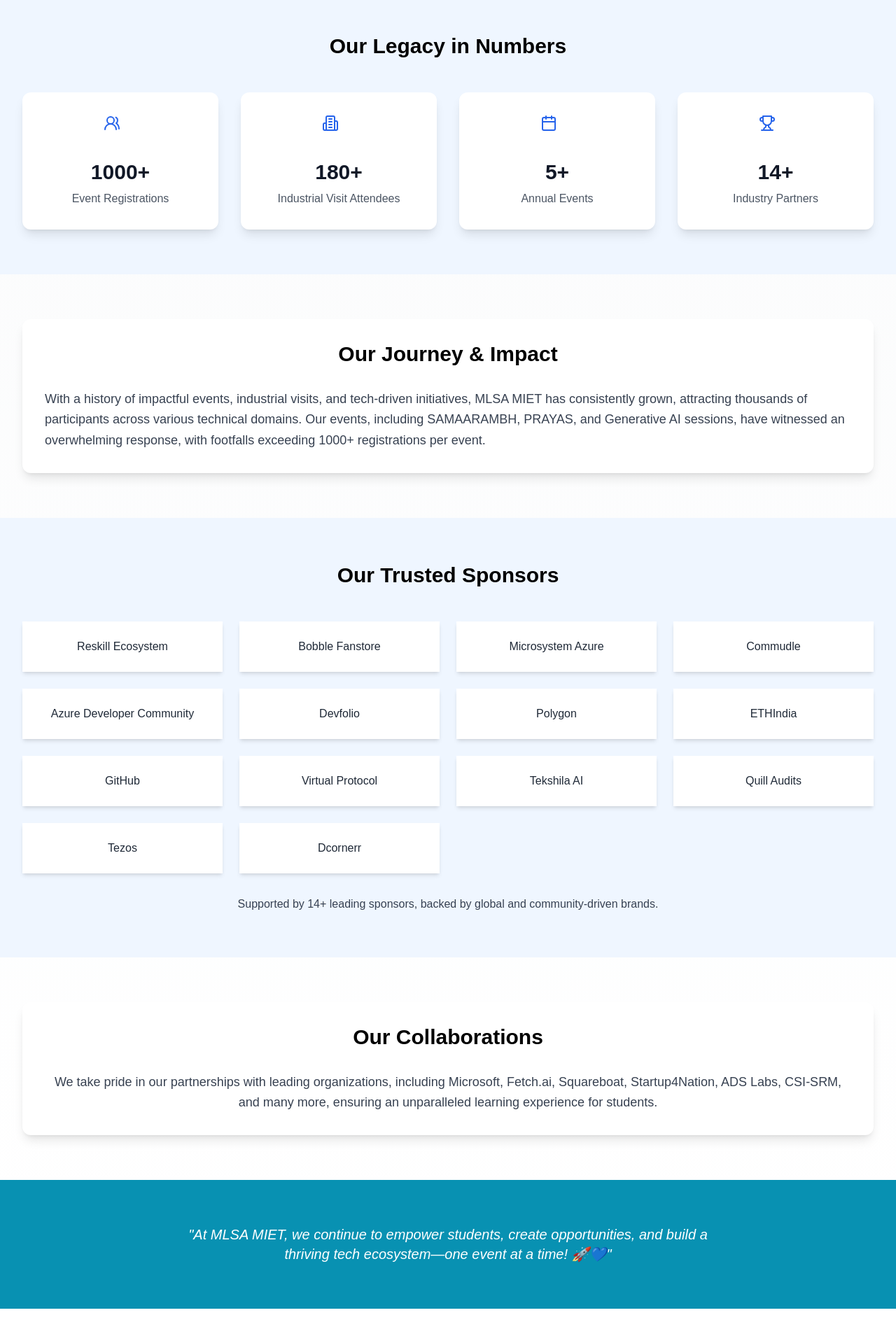
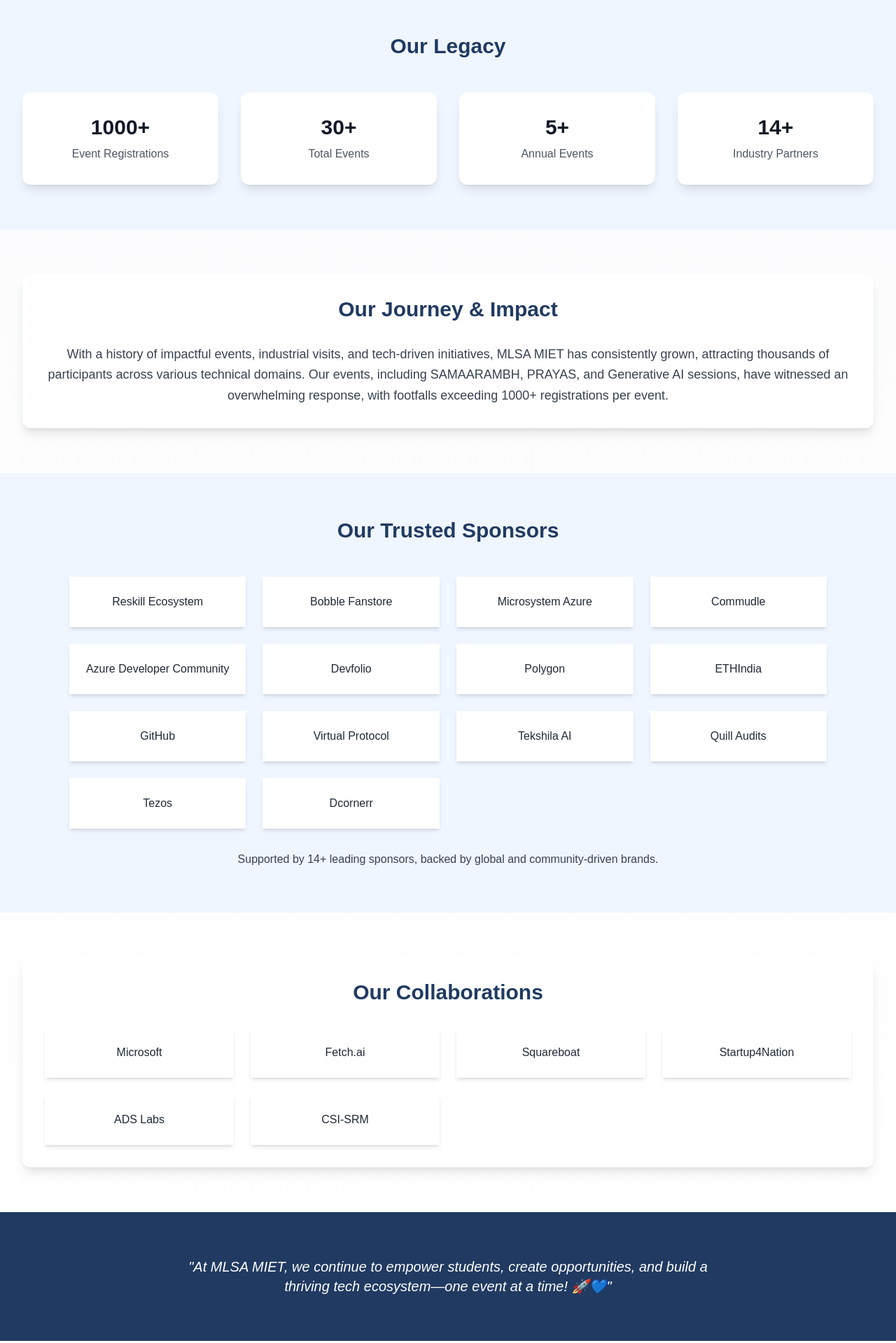
Before and after one commit to StrugglerSuryansh/mlsamiet2.0, a Next.js app: page /knowmore in a window 1280 px wide. Shown: the part 720-2639 px from the top of the page at 70% size. Built offline with nearby package versions, Linux system fonts and the light colour scheme; grey boxes are pictures that could not be loaded.

Commit message:
knowmore fixed

```diff
--- a/src/app/knowmore/page.tsx
+++ b/src/app/knowmore/page.tsx
@@ -56,10 +56,10 @@
   ];
 
   const stats = [
-    { icon: <Users2 />, value: "1000+", label: "Event Registrations" },
-    { icon: <Building2 />, value: "180+", label: "Industrial Visit Attendees" },
-    { icon: <Calendar />, value: "5+", label: "Annual Events" },
-    { icon: <Trophy />, value: "14+", label: "Industry Partners" },
+    { value: "1000+", label: "Event Registrations" },
+    { value: "30+", label: "Total Events" },
+    { value: "5+", label: "Annual Events" },
+    { value: "14+", label: "Industry Partners" },
   ];
 
   const sponsors = [
@@ -79,6 +79,16 @@
     "Dcornerr",
   ];
 
+
+  const partners = [
+    "Microsoft",
+    "Fetch.ai",
+    "Squareboat",
+    "Startup4Nation",
+    "ADS Labs",
+    "CSI-SRM"
+  ];
+
   return (
     <div className="min-h-screen bg-gradient-to-b from-gray-50 to-white">
       {/* Hero Section with About Us */}
@@ -87,14 +97,14 @@
           <TextAnimate
             animation="blurInUp"
             by="character"
-            className="text-4xl md:text-5xl font-bold text-center text-cyan-400 mb-16"
+            className="text-4xl md:text-5xl font-bold text-center text-[#203A61] mb-16"
           >
-            Know More About MLSA MIET
+            UNCOVER OUR JOURNEY
           </TextAnimate>
 
           <div className="grid grid-cols-1 md:grid-cols-2 gap-12 items-center">
             <div className="space-y-6">
-              <p className="text-2xl text-gray-700 leading-relaxed">
+              <p className="text-2xl text-gray-700 leading-relaxed text-justify">
                 MLSA MIET is a vibrant community dedicated to fostering tech
                 enthusiasm, innovation, and collaboration. Since its inception,
                 the community has actively engaged students in cutting-edge
@@ -113,18 +123,19 @@
       {/* Stats Section */}
       <section className="py-16 px-8 bg-blue-50">
         <div className="max-w-7xl mx-auto">
-          <h2 className="text-3xl font-bold text-center mb-12">
-            Our Legacy in Numbers
+          <h2 className="text-3xl font-bold text-center mb-12 text-[#203A61]">
+            <TextAnimate>
+
+              Our Legacy
+            </TextAnimate>
           </h2>
           <div className="grid grid-cols-1 md:grid-cols-2 lg:grid-cols-4 gap-8">
             {stats.map((stat, index) => (
               <div
                 key={index}
-                className="bg-white p-8 rounded-xl shadow-lg hover:shadow-xl transition-all duration-300 transform hover:-translate-y-1"
+                className="bg-white p-8 rounded-xl shadow-lg hover:shadow-xl transition-all duration-300 transform hover:-translate-y-4"
               >
-                <div className="text-blue-600 w-12 h-12 mx-auto mb-4">
-                  {stat.icon}
-                </div>
+
                 <div className="text-3xl font-bold text-center text-gray-900 mb-2">
                   {stat.value}
                 </div>
@@ -139,10 +150,13 @@
       <section className="py-16 px-8">
         <div className="max-w-7xl mx-auto">
           <div className="bg-white p-8 rounded-xl shadow-lg">
-            <h2 className="text-3xl font-bold mb-8 text-center">
-              Our Journey & Impact
+            <h2 className="text-3xl font-bold mb-8 text-center text-[#203A61]">
+              <TextAnimate>
+                Our Journey & Impact
+
+              </TextAnimate>
             </h2>
-            <p className="text-lg text-gray-700 leading-relaxed">
+            <p className="text-lg text-gray-700 leading-relaxed text-center">
               With a history of impactful events, industrial visits, and
               tech-driven initiatives, MLSA MIET has consistently grown,
               attracting thousands of participants across various technical
@@ -157,14 +171,18 @@
       {/* Sponsors Section */}
       <section className="py-16 px-8 bg-blue-50">
         <div className="max-w-7xl mx-auto">
-          <h2 className="text-3xl font-bold text-center mb-12">
-            Our Trusted Sponsors
+          <h2 className="text-3xl font-bold text-center mb-12 text-[#203A61]">
+            <TextAnimate>
+
+              Our Trusted Sponsors
+            </TextAnimate>
           </h2>
-          <div className="grid grid-cols-2 md:grid-cols-3 lg:grid-cols-4 gap-6">
+          <div className="grid grid-cols-2 md:grid-cols-3 lg:grid-cols-4 gap-6 justify-self-center
+">
             {sponsors.map((sponsor, index) => (
               <div
                 key={index}
-                className="bg-white p-6 rounded-lg shadow-md hover:shadow-xl transition-all duration-300 transform hover:-translate-y-1"
+                className="bg-white  p-6 rounded-lg shadow-md hover:shadow-xl transition-all duration-300 transform hover:-translate-y-1"
               >
                 <p className="text-center text-gray-800 font-medium">
                   {sponsor}
@@ -179,25 +197,38 @@
         </div>
       </section>
 
+
+
+
       {/* Collaborations Section */}
       <section className="py-16 px-8">
         <div className="max-w-7xl mx-auto">
           <div className="bg-white p-8 rounded-xl shadow-lg">
-            <h2 className="text-3xl font-bold text-center mb-8">
-              Our Collaborations
+            <h2 className="text-3xl font-bold text-center mb-8 text-[#203A61]">
+              <TextAnimate>
+                Our Collaborations
+              </TextAnimate>
             </h2>
-            <p className="text-lg text-gray-700 text-center leading-relaxed">
-              We take pride in our partnerships with leading organizations,
-              including Microsoft, Fetch.ai, Squareboat, Startup4Nation, ADS
-              Labs, CSI-SRM, and many more, ensuring an unparalleled learning
-              experience for students.
-            </p>
+            <div className="grid grid-cols-2 md:grid-cols-3 lg:grid-cols-4 gap-6  self-center
+">
+              {partners.map((partners, index) => (
+                <div
+                  key={index}
+                  className="bg-white  p-6 rounded-lg shadow-md hover:shadow-xl transition-all duration-300 transform hover:-translate-y-1"
+                >
+                  <p className="text-center text-gray-800 font-medium">
+                    {partners}
+                  </p>
+                </div>
+              ))}
+            </div>
+
           </div>
         </div>
       </section>
 
       {/* Footer Quote */}
-      <section className="py-16 px-8 bg-cyan-600 text-white">
+      <section className="py-16 px-8 bg-[#203A61] text-white ">
         <div className="max-w-3xl mx-auto text-center">
           <p className="text-xl font-medium italic">
             "At MLSA MIET, we continue to empower students, create
```
Also changed, not shown: 1 other file (tests, documents, lock files or other folders).
